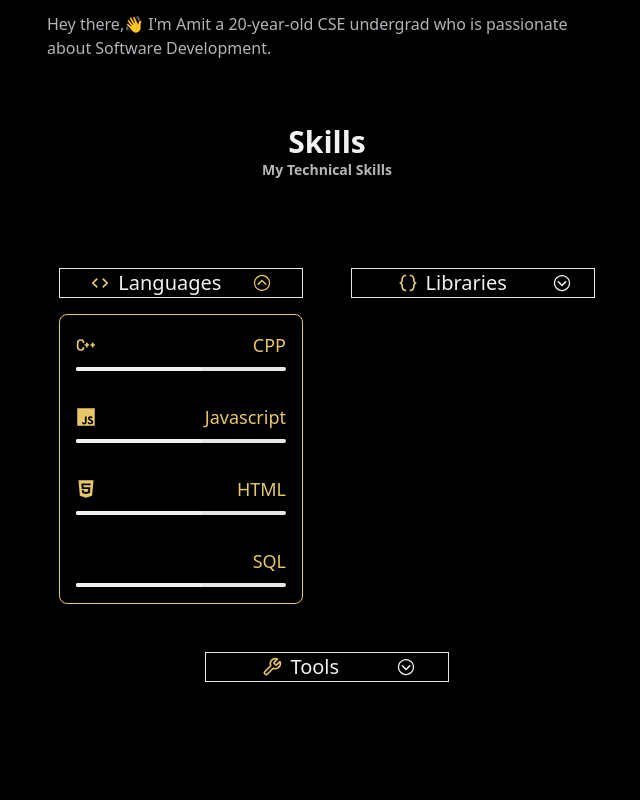
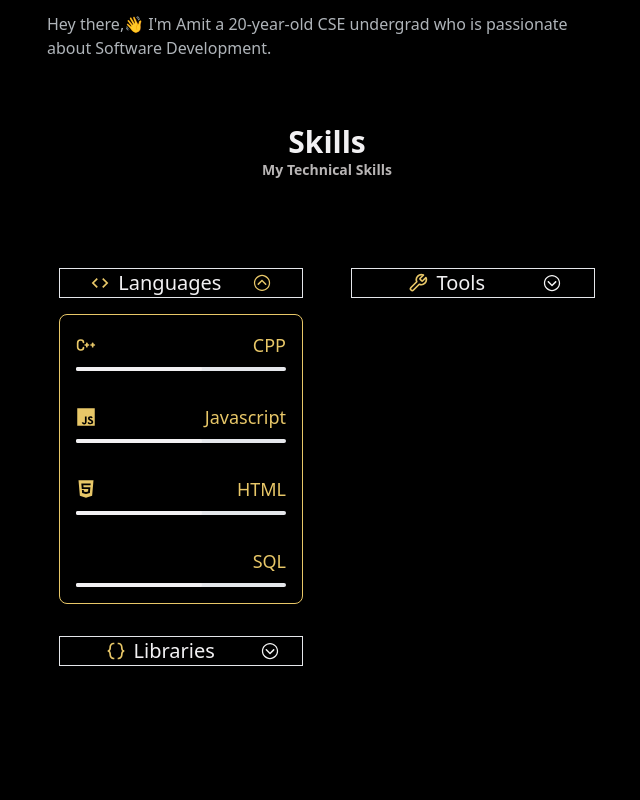
Before and after one commit to Amitkumar270802/portfolio, a React (Create React App) app: page / in a window 1280 px wide. Shown: the part 520-1320 px from the top of the page, without its empty margins (313-953 px from the left). Built offline with nearby package versions, Linux system fonts and the light colour scheme; some icons are missing.

Commit message:
Update Skills.js

```diff
--- a/src/Pages/Skills.js
+++ b/src/Pages/Skills.js
@@ -39,17 +39,20 @@ const Skills = () => {
     setShow3(!show3);
   }
   return (
-    <div className="skills" id="skills">
-      <div className="bg-black h-fit w-full flex justify-center items-center ">
-        <div className="w-7/12 mx-auto flex flex-col mb-20">
+     <div
+      className="skills bg-black h-fit  flex justify-center items-center "
+      id="skills"
+    >
+      <div className=" mx-auto flex flex-col mb-20">
         <div className="flex flex-col mb-16 justify-center items-center ">
           <h1 className="text-3xl font-semibold text-[#f2f1f3] ">Skills </h1>
           <h6 className="text-sm  font-semibold text-[#b8b5b5]">
             My Technical Skills
           </h6>
         </div>
-          <div className="flex flex-wrap justify-center m-auto mb-[80px] ">
-            <div className="text-[#e8c768] text-xl qs:text-md sm:qs:text-md flex flex-col min-w-[260px] p-2 m-4 ">
+        <div className=" flex qs:flex-col sm:flex-col lg:flex-row justify-center m-auto mb-[80px] ">
+          <div>
+            <div className="text-[#e8c768] text-xl qs:text-md sm:qs:text-md flex flex-col flex-wrap min-w-[260px] p-2 m-4 ">
               <div className="flex justify-evenly items-center border border-[f2f1f3]">
                 <div className="flex justify-center items-center gap-x-2">
                   <MdCode />
@@ -58,7 +61,9 @@ const Skills = () => {
                   </span>
                 </div>
                 <IoIosArrowDropdown
-                  className={`${active1 ? " text-white animate-pulse" : "rotate-180 "}  hover:scale-110 cursor-pointer`}
+                  className={`${
+                    active1 ? " text-white animate-pulse" : "rotate-180 "
+                  }  hover:scale-110 cursor-pointer`}
                   onClick={expand1}
                 />
               </div>
@@ -134,7 +139,9 @@ const Skills = () => {
                   </span>
                 </div>
                 <IoIosArrowDropdown
-                  className={`${active2 ? " text-white animate-pulse" : "rotate-180 "} hover:scale-110 cursor-pointer `}
+                  className={`${
+                    active2 ? " text-white animate-pulse" : "rotate-180 "
+                  } hover:scale-110 cursor-pointer `}
                   onClick={expand2}
                 />
               </div>
@@ -200,6 +207,7 @@ const Skills = () => {
                 )}
               </div>
             </div>
+          </div>
 
           <div className="text-[#e8c768] text-xl flex flex-col  min-w-[260px] p-2 m-4  ">
             <div className="flex justify-evenly items-center  border border-[f2f1f3]">
@@ -210,7 +218,9 @@ const Skills = () => {
                 </span>
               </div>
               <IoIosArrowDropdown
-                  className={`${active3 ? " text-white animate-pulse" : "rotate-180 "}  hover:scale-110 cursor-pointer  `}
+                className={`${
+                  active3 ? " text-white animate-pulse" : "rotate-180 "
+                }  hover:scale-110 cursor-pointer  `}
                 onClick={expand3}
               />
             </div>
@@ -278,7 +288,6 @@ const Skills = () => {
         </div>
       </div>
     </div>
-    </div>
   );
 };
 
```
Lines whose indentation alone changed are shown as unchanged.
